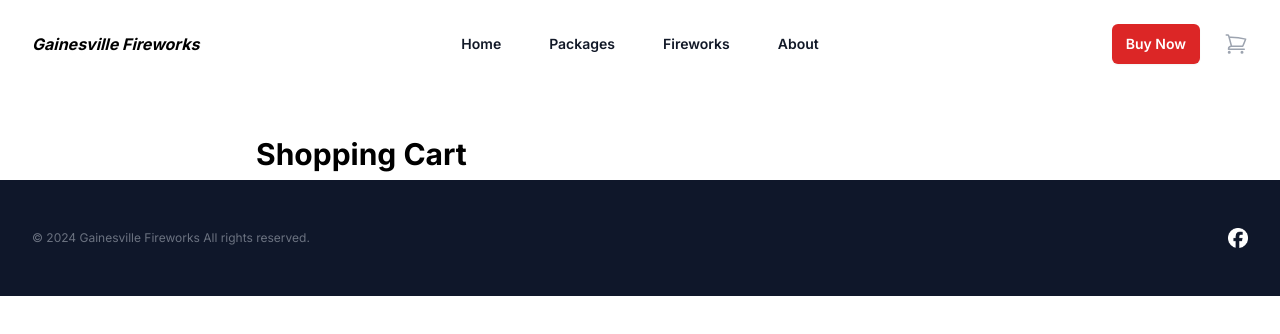
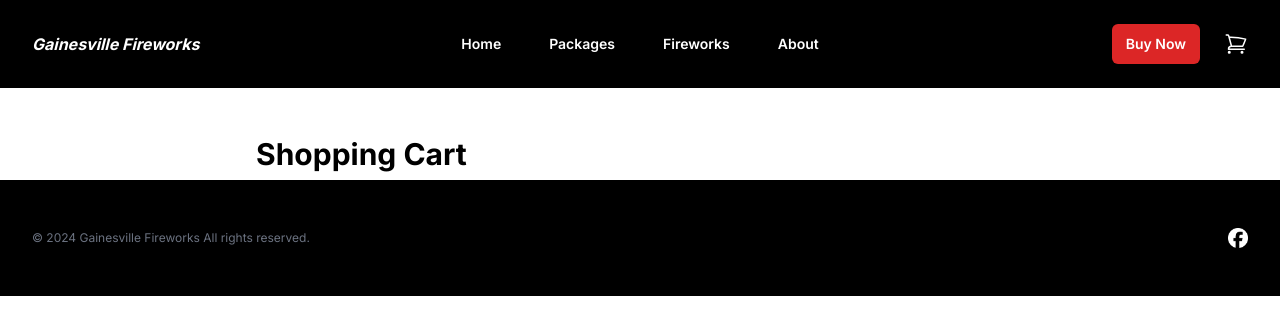
Before and after one commit to jessereevs/gainesville-fireworks, a Next.js app: page /cart in a window 1280 px wide. Shown: the top 334 px of the page. Built offline with nearby package versions, Linux system fonts and the light colour scheme.

Commit message:
Updated Header and Footer Colors

```diff
--- a/app/ui/footer.tsx
+++ b/app/ui/footer.tsx
@@ -18,7 +18,7 @@ const navigation = [
 
   export default function Footer() {
 	return (
-	  <footer className="bg-slate-900">
+	  <footer className="bg-black">
 		<div className="mx-auto max-w-7xl px-6 py-12 md:flex md:items-center md:justify-between lg:px-8">
 		  <div className="flex justify-center space-x-6 md:order-2">
 			{navigation.map((item) => (
--- a/app/ui/header.tsx
+++ b/app/ui/header.tsx
@@ -18,7 +18,7 @@ export default function Header() {
   }
 
   return (
-    <header className="bg-white">
+    <header className="bg-black text-white">
       <nav
         className="mx-auto flex max-w-7xl items-center justify-between p-6 lg:px-8"
         aria-label="Global"
@@ -31,7 +31,7 @@ export default function Header() {
         <div className="flex lg:hidden">
           <button
             type="button"
-            className="-m-2.5 inline-flex items-center justify-center rounded-md p-2.5 text-gray-700"
+            className="-m-2.5 inline-flex items-center justify-center rounded-md p-2.5 text-white"
             onClick={() => setMobileMenuOpen(true)}
           >
             <span className="sr-only">Open main menu</span>
@@ -43,7 +43,7 @@ export default function Header() {
             <Link
               key={item.name}
               href={item.href}
-              className="text-sm font-semibold leading-6 text-gray-900"
+              className="text-sm font-semibold leading-6 text-white"
             >
               {item.name}
             </Link>
@@ -59,7 +59,7 @@ export default function Header() {
           </button>
           <Link href="/cart" className="pl-6 pt-2">
             <ShoppingCartIcon
-              className="h-6 w-6 flex-shrink-0 text-gray-400 group-hover:text-gray-500"
+              className="h-6 w-6 flex-shrink-0 text-white group-hover:text-white"
               aria-hidden="true"
             />
           </Link>
@@ -72,7 +72,7 @@ export default function Header() {
         onClose={setMobileMenuOpen}
       >
         <div className="fixed inset-0 z-10" />
-        <Dialog.Panel className="fixed inset-y-0 right-0 z-10 w-full overflow-y-auto bg-white px-6 py-6 sm:max-w-sm sm:ring-1 sm:ring-gray-900/10">
+        <Dialog.Panel className="fixed inset-y-0 right-0 z-10 w-full overflow-y-auto bg-black text-white px-6 py-6 sm:max-w-sm sm:ring-1 sm:ring-gray-900/10">
           <div className="flex items-center justify-between">
             <Link href="/" className="-m-1.5 p-1.5">
               <span className="sr-only">Gainesville Fireworks</span>
@@ -80,21 +80,21 @@ export default function Header() {
             </Link>
             <button
               type="button"
-              className="-m-2.5 rounded-md p-2.5 text-gray-700"
+              className="-m-2.5 rounded-md p-2.5 text-white"
               onClick={() => setMobileMenuOpen(false)}
             >
-              <span className="sr-only">Close menu</span>
+              <span className="sr-only text-white">Close menu</span>
               <XMarkIcon className="h-6 w-6" aria-hidden="true" />
             </button>
           </div>
           <div className="mt-6 flow-root">
-            <div className="-my-6 divide-y divide-gray-500/10">
+            <div className="-my-6 divide-y divide-white">
               <div className="space-y-2 py-6">
                 {navigation.map((item) => (
                   <Link
                     key={item.name}
                     href={item.href}
-                    className="-mx-3 block rounded-lg px-3 py-2 text-base font-semibold leading-7 text-gray-900 hover:bg-gray-50"
+                    className="-mx-3 block rounded-lg px-3 py-2 text-base font-semibold leading-7 text-white hover:text-slate-200"
                   >
                     {item.name}
                   </Link>
```
